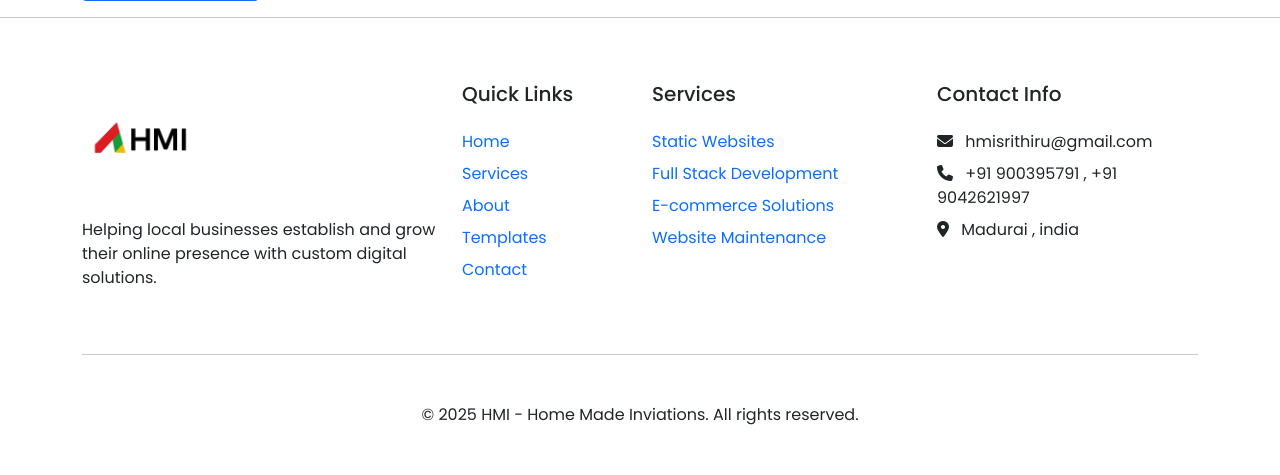
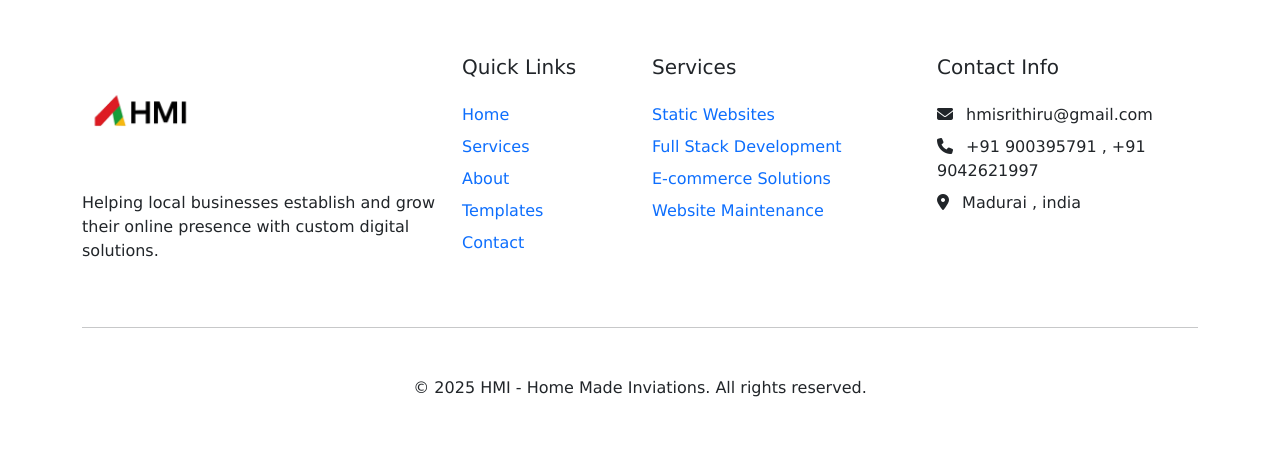
Before and after one commit to sriram-65/HMI, a Flask app: page / in a window 1280 px wide. Shown: the part 5219-5694 px from the top of the page. After the commit the page ends 5616 px from the top, so only its background shows below. Run offline with Flask 3, Linux system fonts and the light colour scheme; data that the repository does not hold is empty.

Commit message:
Update style.css

```diff
--- a/static/style.css
+++ b/static/style.css
@@ -1,7 +1,7 @@
-@import url('https://fonts.googleapis.com/css2?family=Montserrat:ital,wght@0,100..900;1,100..900&family=Outfit:wght@100..900&family=Poppins:ital,wght@0,100;0,200;0,300;0,400;0,500;0,600;0,700;0,800;0,900;1,100;1,200;1,300;1,400;1,500;1,600;1,700;1,800;1,900&display=swap');
+
 
 body{
-    font-family: "Poppins", sans-serif;
+    font-family: 'Lucida Sans', 'Lucida Sans Regular', 'Lucida Grande', 'Lucida Sans Unicode', Geneva, Verdana, sans-serif;
     margin:0;
     padding: 0;
 }
```
